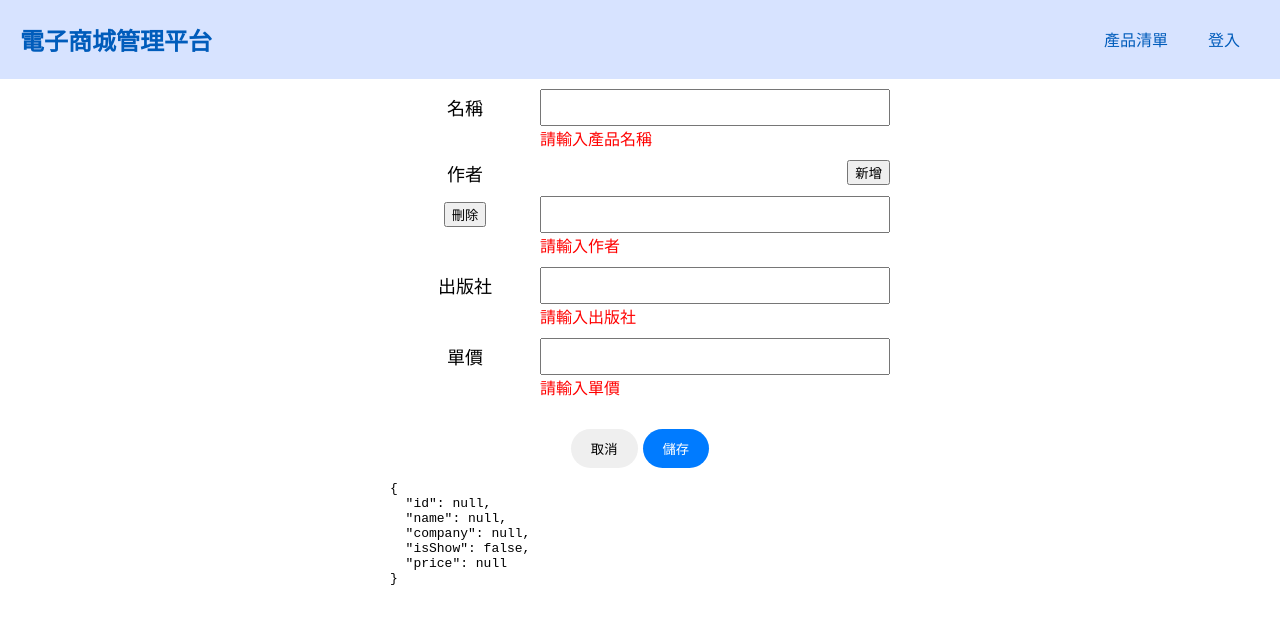
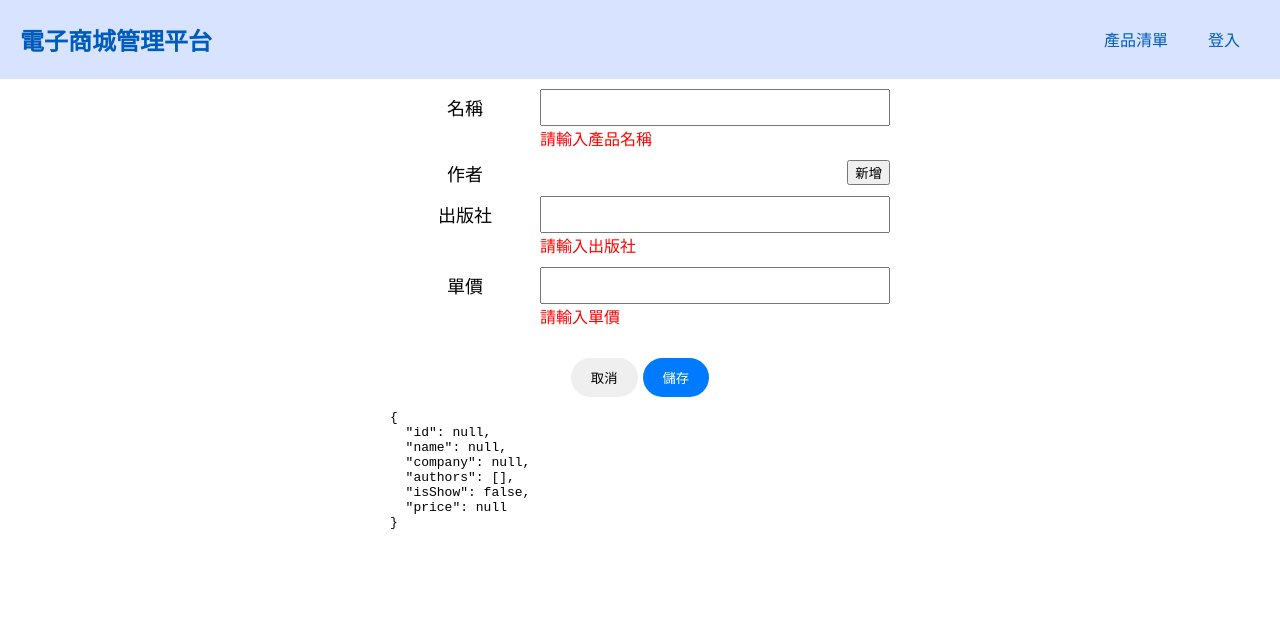
Before and after one commit to cherites0610/mcu-112-2-web-11130403, an Angular app: page /product/form/1 in a window 1280 px wide. Shown: the top 624 px of the page. Built offline with nearby package versions, Linux system fonts and the light colour scheme.

Commit message:
feat(product-form): 定義多筆作者輸入

```diff
--- a/src/app/product-form-page/product-form-page.component.html
+++ b/src/app/product-form-page/product-form-page.component.html
@@ -9,18 +9,22 @@
     <div class="form-item">
         <div class="form-column">
             <label>作者</label>
-            <button type="button">新增</button>
+            <button type="button" (click)="onAddAuthors()">新增</button>
         </div>
     </div>
-    <div class="form-item">
-        <div class="form-column">
-            <div>
-                <button type="button">刪除</button>
+    <ng-container formArrayName="authors">
+        @for (control of authors.controls; track $index) {
+        <div class="form-item">
+            <div class="form-column">
+                <div>
+                    <button type="button" (click)="authors.removeAt($index)">刪除</button>
+                </div>
+                <input type="text" [formControl]="control" />
             </div>
-            <input type="text" />
+            <div class="error-message">請輸入作者</div>
         </div>
-        <div class="error-message">請輸入作者</div>
-    </div>
+        }
+    </ng-container>
     <div class="form-item">
         <div class="form-column">
             <label>出版社</label>
--- a/src/app/product-form-page/product-form-page.component.ts
+++ b/src/app/product-form-page/product-form-page.component.ts
@@ -3,13 +3,13 @@ import { Component, inject } from '@angular/core';
 import { ActivatedRoute, Data } from '@angular/router';
 import { Product } from '../model/product';
 import { map } from 'rxjs';
-import { FormControl, FormGroup, ReactiveFormsModule } from '@angular/forms';
+import { FormArray, FormControl, FormGroup, ReactiveFormsModule } from '@angular/forms';
 import { IProductForm } from './product-form.interface';
 
 @Component({
   selector: 'app-product-form-page',
   standalone: true,
-  imports: [JsonPipe,ReactiveFormsModule],
+  imports: [JsonPipe, ReactiveFormsModule],
   templateUrl: './product-form-page.component.html',
   styleUrl: './product-form-page.component.css'
 })
@@ -22,9 +22,19 @@ export class ProductFormPageComponent {
     id: new FormControl<number | null>(null),
     name: new FormControl<string | null>(null),
     company: new FormControl<string | null>(null),
+    authors: new FormArray<FormControl<string | null>>([]),
     isShow: new FormControl<boolean>(false, { nonNullable: true }),
     price: new FormControl<string | null>(null),
   });
+
+  get authors(): FormArray<FormControl<string | null>> {
+    return this.form.get('authors') as FormArray<FormControl<string | null>>;
+  }
+
+  onAddAuthors(): void {
+    const formControl = new FormControl<string | null>(null);
+    this.authors.push(formControl);
+  }
 
   ngOnInit(): void {
     this.route.data.pipe(map(({ product }: Data) => product)).subscribe((product) => (this.product = product));
--- a/src/app/product-form-page/product-form.interface.ts
+++ b/src/app/product-form-page/product-form.interface.ts
@@ -1,8 +1,9 @@
-import { FormControl } from '@angular/forms';
+import { FormArray, FormControl } from '@angular/forms';
 
 export interface IProductForm {
   id: FormControl<number | null>;
   name: FormControl<string | null>;
+  authors: FormArray<FormControl<string | null>>;
   company: FormControl<string | null>;
   isShow: FormControl<boolean>;
   price: FormControl<string | null>;
```
